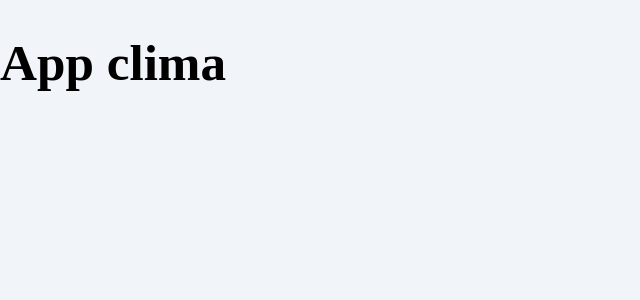
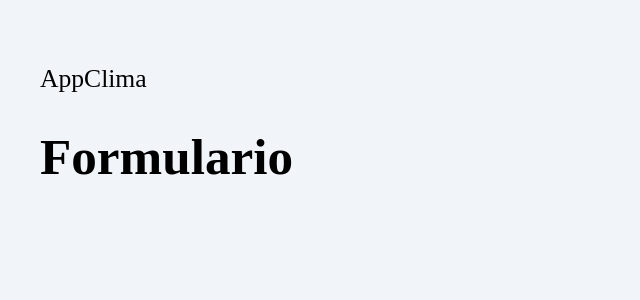
Before and after one commit to jocnn/noticias_clima, a React (Vite) app: page / in a window 1280 px wide. Shown: the top 300 px of the page, without its empty margins (0-640 px from the left). Built offline with nearby package versions, Linux system fonts and the light colour scheme; a web font is replaced by a local one.

Commit message:
estructura basica

```diff
--- a/src/App.jsx
+++ b/src/App.jsx
@@ -1,8 +1,10 @@
+import AppClima from "./components/AppClima"
+
 function App() {
 
   return (
     <div>
-      <h1>App clima</h1>
+      <AppClima />
     </div>
   )
 }
--- /dev/null
+++ b/src/components/AppClima.jsx
@@ -0,0 +1,16 @@
+import Formulario from "./Formulario"
+
+const AppClima = () => {
+  return (
+    <>
+      <main>
+        AppClima
+
+        <Formulario />
+      </main>
+
+    </>
+  )
+}
+
+export default AppClima
--- /dev/null
+++ b/src/components/Formulario.jsx
@@ -0,0 +1,9 @@
+const Formulario = () => {
+  return (
+    <>
+      <h1>Formulario</h1>
+    </>
+  )
+}
+
+export default Formulario
```
